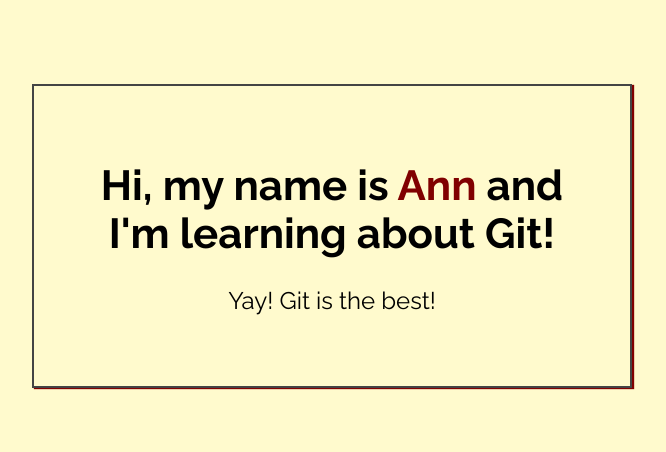
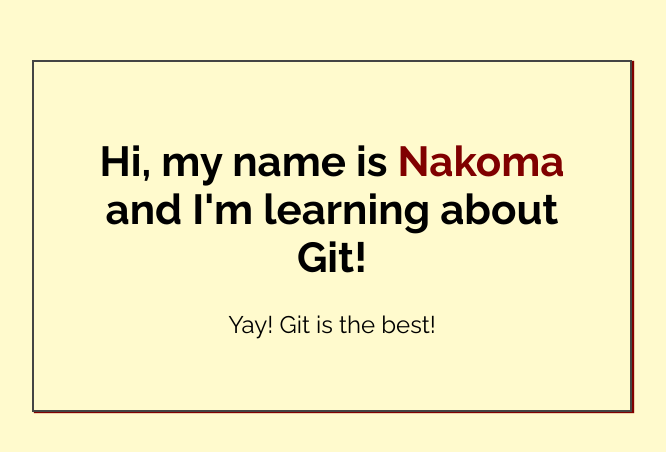
Before and after one commit to Clayton-Welch/myfirstrepo, a plain HTML site: page index.html in a window 1280 px wide. Shown: the part 164-616 px from the top of the page, without its empty margins (308-974 px from the left). Drawn offline with Linux system fonts and the light colour scheme.

Commit message:
Changed name in index.html

```diff
--- a/index.html
+++ b/index.html
@@ -14,7 +14,7 @@
 <body>
 
     <div class="greeting">
-        <h1>Hi, my name is <span class="highlight">Ann</span> and I'm learning about Git! </h1>
+        <h1>Hi, my name is <span class="highlight">Nakoma</span> and I'm learning about Git! </h1>
 
         <p>Yay! Git is the best!</p>
     </div>
```
